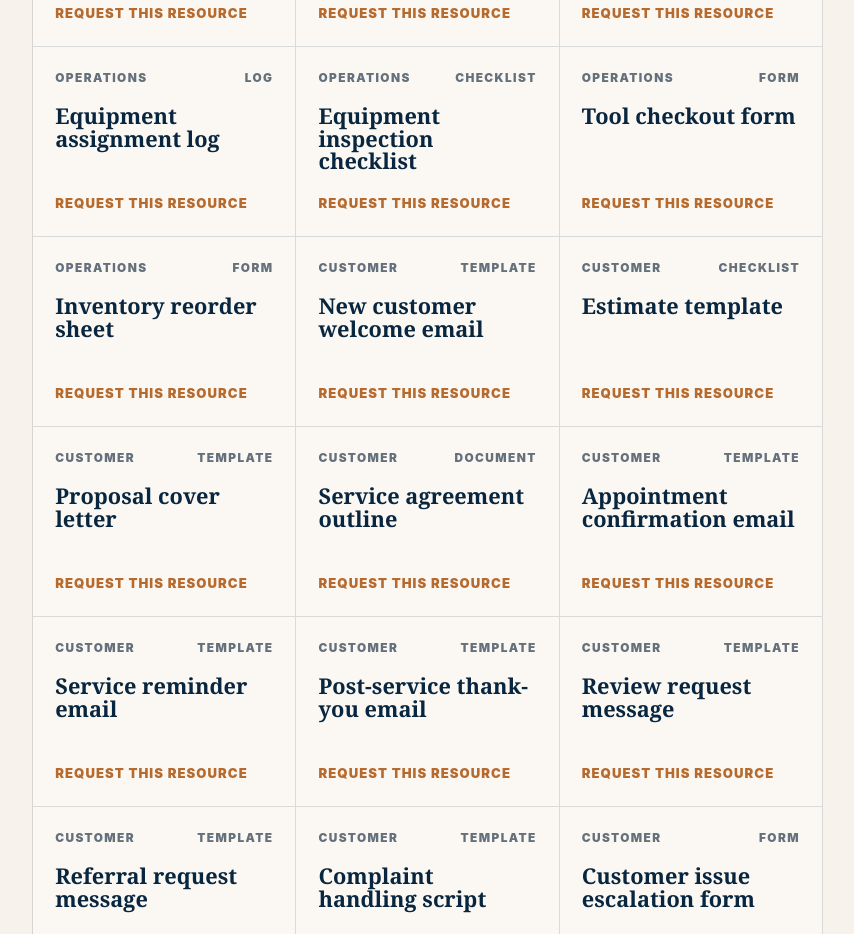
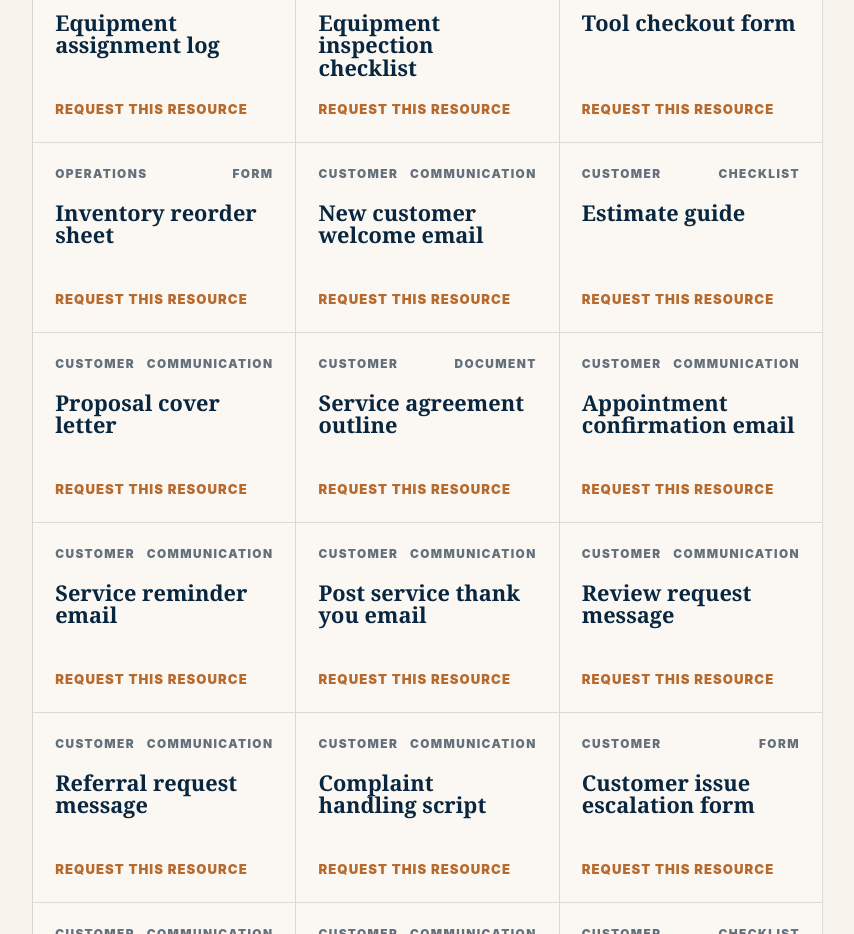
Before and after one commit to KBKirs/cottonwood-harbor-site, a plain HTML site: page resources.html in a window 1280 px wide. Shown: the part 1866-2800 px from the top of the page, without its empty margins (393-1247 px from the left). Drawn offline with Linux system fonts and the light colour scheme.

Commit message:
Refined Site

```diff
--- a/resources.html
+++ b/resources.html
@@ -3,10 +3,10 @@
   <head>
     <meta charset="utf-8">
     <meta name="viewport" content="width=device-width, initial-scale=1">
-    <title>Cottonwood Harbor Resource Library</title>
-    <meta name="description" content="Browse the Cottonwood Harbor business solution template library: checklists, SOPs, dashboards, forms, spreadsheets, and operating documents for growing companies.">
-    <meta property="og:title" content="Cottonwood Harbor Resource Library">
-    <meta property="og:description" content="A deep business solution template library for businesses that need clearer documents, checklists, forms, and spreadsheets.">
+    <title>Cottonwood Harbor Library</title>
+    <meta name="description" content="Browse the Harbor Library from Cottonwood Harbor: checklists, SOPs, dashboards, forms, spreadsheets, operating guides, and practical business resources for growing companies.">
+    <meta property="og:title" content="Cottonwood Harbor Library">
+    <meta property="og:description" content="A deep business resource library for businesses that need clearer documents, checklists, forms, and spreadsheets.">
     <meta property="og:image" content="assets/brand-board-preview.jpg">
     <meta property="og:type" content="website">
     <link rel="icon" href="assets/favicon.svg" type="image/svg+xml">
@@ -41,8 +41,8 @@
       <section class="library-hero">
         <div>
           <p class="eyebrow">Business resource library</p>
-          <h1>Business solution templates for everyday work.</h1>
-          <p class="hero-lede">A serious library of checklists, SOPs, templates, forms, spreadsheets, dashboards, and operating documents for businesses that need the work written down and easier to manage.</p>
+          <h1>Business resources for everyday work</h1>
+          <p class="hero-lede">A serious Harbor Library of checklists, SOPs, forms, spreadsheets, dashboards, operating guides, and practical tools for businesses that need the work written down and easier to manage.</p>
           <div class="library-stats" aria-label="Library statistics">
             <span><strong data-resource-count>128</strong> resources</span>
             <span>8 operating areas</span>
@@ -65,7 +65,7 @@
           <div class="library-results-header">
             <div>
               <p class="eyebrow">Library catalog</p>
-              <h2><span data-visible-count>128</span> practical business solution templates</h2>
+              <h2><span data-visible-count>128</span> practical business resources</h2>
             </div>
             <a class="button secondary" href="mailto:admin@cottonwoodharbor.com?subject=Cottonwood%20Harbor%20Resource%20Library">Request the Library</a>
           </div>
@@ -77,7 +77,7 @@
     <footer class="site-footer">
       <img src="assets/cottonwood-harbor-logo.svg" alt="Cottonwood Harbor">
       <p>Business resources to run the work better.</p>
-      <p class="footer-meta">Cottonwood Harbor | Clarity, confidence, control, follow-through</p>
+      <p class="footer-meta">Cottonwood Harbor Helping Businesses Run Better</p>
     </footer>
 
     <script src="script.js"></script>
--- a/resources.js
+++ b/resources.js
@@ -3,7 +3,7 @@ const resources = [
   ["Operations", "Daily closeout checklist"],
   ["Operations", "Weekly operations review agenda"],
   ["Operations", "Office SOP index"],
-  ["Operations", "Standard operating procedure template"],
+  ["Operations", "Standard operating procedure guide"],
   ["Operations", "Technician handbook"],
   ["Operations", "Dispatch checklist"],
   ["Operations", "Job packet cover sheet"],
@@ -16,46 +16,46 @@ const resources = [
   ["Operations", "Tool checkout form"],
   ["Operations", "Inventory reorder sheet"],
   ["Customer", "New customer welcome email"],
-  ["Customer", "Estimate template"],
+  ["Customer", "Estimate guide"],
   ["Customer", "Proposal cover letter"],
   ["Customer", "Service agreement outline"],
   ["Customer", "Appointment confirmation email"],
   ["Customer", "Service reminder email"],
-  ["Customer", "Post-service thank-you email"],
+  ["Customer", "Post service thank you email"],
   ["Customer", "Review request message"],
   ["Customer", "Referral request message"],
   ["Customer", "Complaint handling script"],
   ["Customer", "Customer issue escalation form"],
   ["Customer", "Cancellation response letter"],
-  ["Customer", "No-show follow-up message"],
-  ["Customer", "Warranty response template"],
+  ["Customer", "No show follow up message"],
+  ["Customer", "Warranty response guide"],
   ["Customer", "Customer satisfaction survey"],
   ["Customer", "Client file checklist"],
   ["HR", "Hiring packet checklist"],
-  ["HR", "Job description template"],
+  ["HR", "Job description guide"],
   ["HR", "Interview guide"],
   ["HR", "Candidate scorecard"],
-  ["HR", "Offer letter template"],
+  ["HR", "Offer letter guide"],
   ["HR", "New hire onboarding checklist"],
-  ["HR", "First-day agenda"],
-  ["HR", "30-day check-in form"],
-  ["HR", "60-day check-in form"],
-  ["HR", "90-day review form"],
-  ["HR", "Performance review template"],
+  ["HR", "First day agenda"],
+  ["HR", "30 day check in form"],
+  ["HR", "60 day check in form"],
+  ["HR", "90 day review form"],
+  ["HR", "Performance review guide"],
   ["HR", "Disciplinary action form"],
   ["HR", "Employee handbook outline"],
   ["HR", "Uniform policy"],
-  ["HR", "Time-off request form"],
+  ["HR", "Time off request form"],
   ["HR", "Training checklist"],
   ["Business", "Monthly business review packet"],
   ["Business", "Weekly leadership meeting agenda"],
   ["Business", "KPI dashboard outline"],
-  ["Business", "Monthly report template"],
+  ["Business", "Monthly report framework"],
   ["Business", "Quarterly planning worksheet"],
   ["Business", "Annual planning worksheet"],
   ["Business", "Decision log"],
   ["Business", "Priority planning sheet"],
-  ["Business", "Project brief template"],
+  ["Business", "Project brief framework"],
   ["Business", "Project status report"],
   ["Business", "Vendor evaluation form"],
   ["Business", "Vendor contact list"],
@@ -78,28 +78,28 @@ const resources = [
   ["Finance", "Payroll review checklist"],
   ["Finance", "Tax document checklist"],
   ["Finance", "Subscription audit sheet"],
-  ["Finance", "Year-end close checklist"],
+  ["Finance", "Year end close checklist"],
   ["Marketing", "Marketing calendar"],
   ["Marketing", "Campaign planning worksheet"],
   ["Marketing", "Social media posting calendar"],
   ["Marketing", "Local promotion checklist"],
   ["Marketing", "Email newsletter outline"],
-  ["Marketing", "Before-and-after project brief"],
-  ["Marketing", "Customer story template"],
+  ["Marketing", "Before and after project brief"],
+  ["Marketing", "Customer story framework"],
   ["Marketing", "Case study outline"],
   ["Marketing", "Website update checklist"],
   ["Marketing", "Google Business Profile checklist"],
-  ["Marketing", "Review response templates"],
+  ["Marketing", "Review response guide"],
   ["Marketing", "Referral campaign worksheet"],
   ["Marketing", "Trade show checklist"],
   ["Marketing", "Print collateral checklist"],
   ["Marketing", "Lead source tracker"],
   ["Marketing", "Marketing budget sheet"],
   ["Safety", "Safety meeting agenda"],
-  ["Safety", "Safety meeting sign-in sheet"],
+  ["Safety", "Safety meeting sign in sheet"],
   ["Safety", "Incident report form"],
-  ["Safety", "Near-miss report form"],
-  ["Safety", "Job hazard analysis template"],
+  ["Safety", "Near miss report form"],
+  ["Safety", "Job hazard analysis guide"],
   ["Safety", "PPE checklist"],
   ["Safety", "Ladder safety checklist"],
   ["Safety", "Vehicle safety policy"],
@@ -107,26 +107,26 @@ const resources = [
   ["Safety", "Fire extinguisher inspection log"],
   ["Safety", "First aid kit inspection log"],
   ["Safety", "Weather delay policy"],
-  ["Safety", "Return-to-work form"],
+  ["Safety", "Return to work form"],
   ["Safety", "Safety training record"],
   ["Safety", "Site safety checklist"],
-  ["Safety", "Accident follow-up checklist"],
-  ["Field Work", "Pre-job site checklist"],
+  ["Safety", "Accident follow up checklist"],
+  ["Field Work", "Pre job site checklist"],
   ["Field Work", "Arrival script"],
   ["Field Work", "Photo documentation checklist"],
   ["Field Work", "Material pickup checklist"],
   ["Field Work", "Crew assignment sheet"],
   ["Field Work", "Daily field report"],
   ["Field Work", "Change order form"],
-  ["Field Work", "Customer sign-off form"],
-  ["Field Work", "Punch list template"],
+  ["Field Work", "Customer sign off form"],
+  ["Field Work", "Punch list guide"],
   ["Field Work", "Quality control checklist"],
   ["Field Work", "Equipment return checklist"],
-  ["Field Work", "End-of-day field closeout"],
+  ["Field Work", "End of day field closeout"],
   ["Field Work", "Job folder checklist"],
   ["Field Work", "Service route sheet"],
   ["Field Work", "Field training checklist"],
-  ["Field Work", "Supervisor ride-along form"]
+  ["Field Work", "Supervisor ride along form"]
 ].map(([category, title], index) => ({
   id: index + 1,
   category,
@@ -138,7 +138,7 @@ function inferType(title) {
   const lower = title.toLowerCase();
   if (lower.includes("dashboard")) return "Dashboard";
   if (lower.includes("calculator") || lower.includes("spreadsheet") || lower.includes("forecast") || lower.includes("budget")) return "Spreadsheet";
-  if (lower.includes("email") || lower.includes("message") || lower.includes("letter") || lower.includes("script")) return "Template";
+  if (lower.includes("email") || lower.includes("message") || lower.includes("letter") || lower.includes("script")) return "Communication";
   if (lower.includes("log") || lower.includes("tracker") || lower.includes("record")) return "Log";
   if (lower.includes("form") || lower.includes("sheet") || lower.includes("scorecard") || lower.includes("survey")) return "Form";
   if (lower.includes("agenda") || lower.includes("policy") || lower.includes("handbook") || lower.includes("outline")) return "Document";
```
Also changed, not shown: TEAM.md (added, +34 -0 lines), index.html (+16 -16 lines), README.md.
